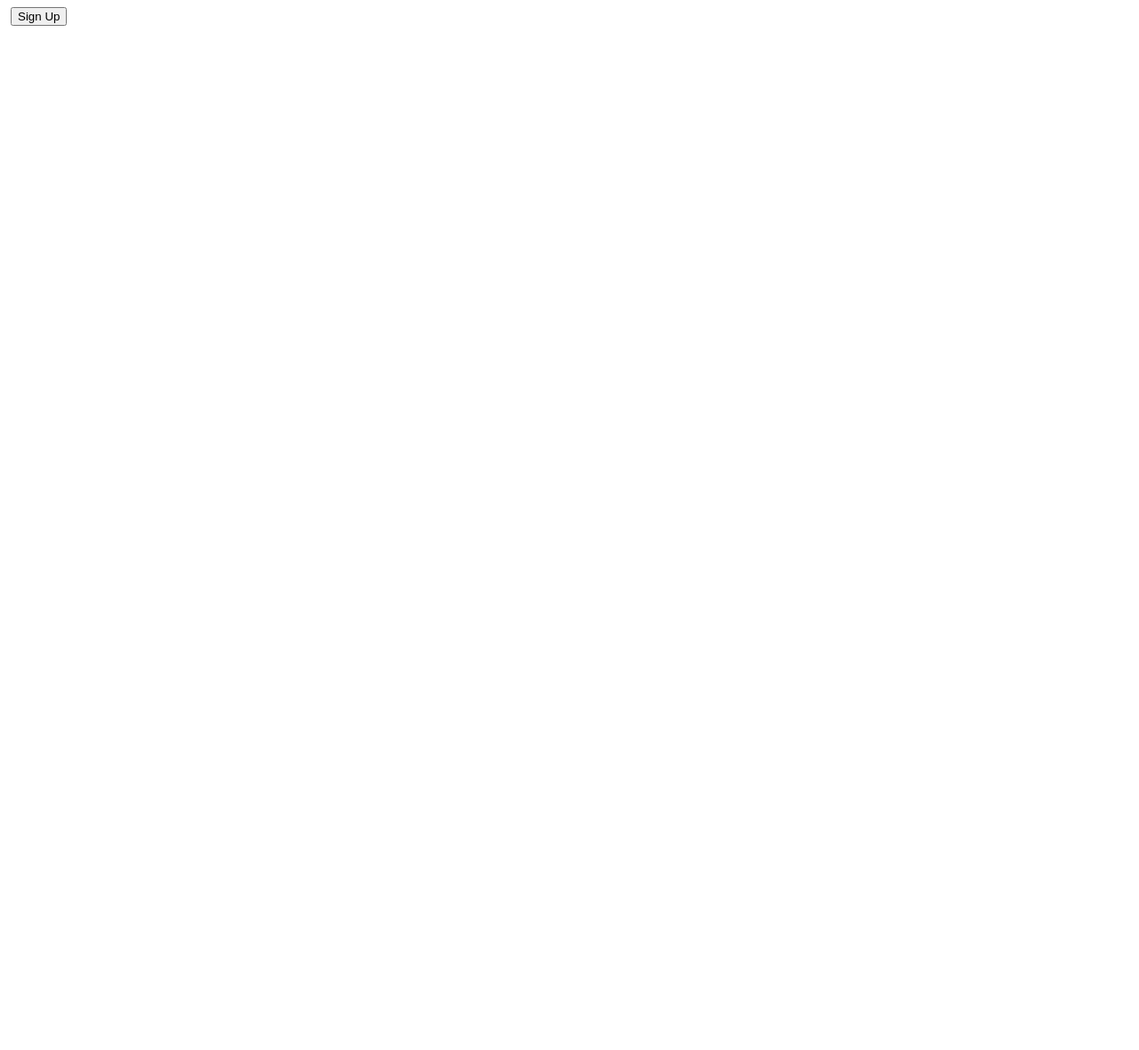
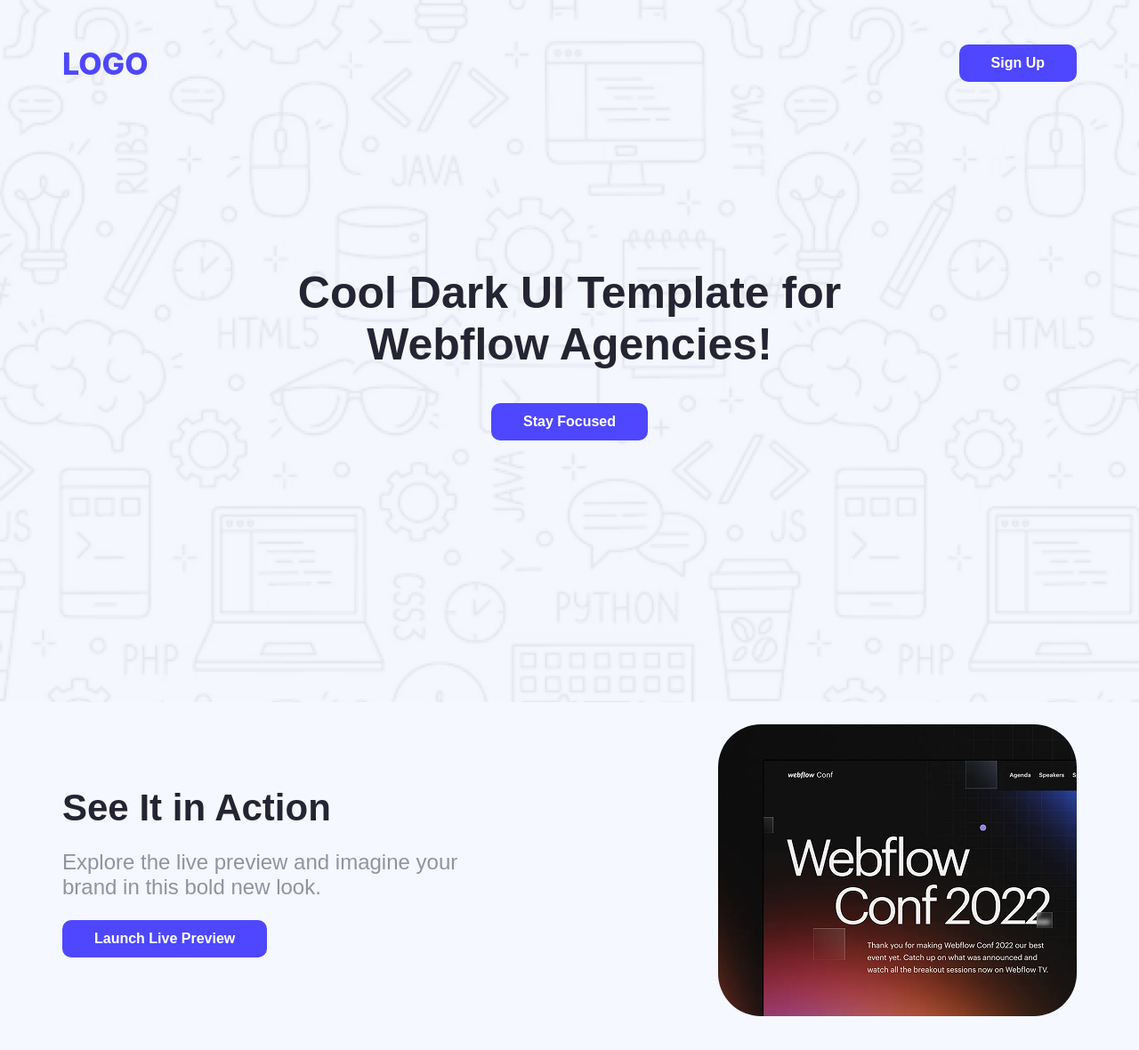
Before and after one commit to Aklima773/webflow_agency, a plain HTML site: page index.html in a window 1280 px wide. Shown: the whole page at 89% size. Before the commit the page ends 800 px from the top, so only its background shows below. Drawn offline with Linux system fonts and the light colour scheme.

Commit message:
Header Part And Action Part Added

```diff
--- a/index.html
+++ b/index.html
@@ -3,19 +3,54 @@
 <head>
     <meta charset="UTF-8">
     <meta name="viewport" content="width=device-width, initial-scale=1.0">
+    <link rel="stylesheet" href="./style/style.css">
+    <link href="https://fonts.googleapis.com/css2?family=Poppins:wght@400;600&display=swap" rel="stylesheet">
+
     <title>Webflow Agency</title>
 </head>
 <body>
-    <header>
-           <!-- Navbar section -->
+    <header class="hero-section">
+        <div class="hero-body">
+                <!-- navbar section -->
+                 <nav class="navbar">
+                    <div class="logo">LOGO</div>
+                       <button class="btn btnsign">Sign Up</button>
+                 </nav>
 
-           <nav>
-            <img src="" alt="">
-            <button>Sign Up</button>
-           </nav>
+                 <!-- hero section Content -->
+                <div class="hero-content">
+                  <h1>Cool Dark UI Template for<br>Webflow Agencies!</h1>
+                  <button class="btn btnstay">Stay Focused</button>
+
+                </div>
+
+        </div>
     </header>
+
+
     <main>
 
+        <!-- Start Action Section -->
+
+        <div class="action-section">
+
+            <div class="action-body">
+               <!-- left side -->
+            <div class="action-left">
+                 <h1>See It in Action</h1>
+                 <p>Explore the live preview and imagine your<br> brand in this bold new look.</p>
+                 <button class="btn btnlaunch">Launch Live Preview</button>
+            </div>
+
+            <!-- right side -->
+
+            <div class="action-right">
+                <img src="./Assets/wc-mini.png" alt="">
+            </div>
+</div>
+        </div>
+
+         <!-- End Action Section -->
     </main>
 
     <footer>
--- /dev/null
+++ b/style/style.css
@@ -0,0 +1,117 @@
+*{
+    margin: 0;
+    padding: 0;
+    box-sizing: border-box;
+    font-family: "Raleway", sans-serif;
+
+
+}
+
+body{
+    background-color:#F5F8FF ;
+}
+
+.hero-section{
+     background-image: url(../Assets/Hero-bg.png);
+     background-size: cover;
+     display: flex;
+     align-items: center;
+     justify-content: center;
+}
+
+.hero-body{
+  max-width: 1140px;
+  height: 789px;
+  width: 100%;
+
+}
+
+
+.navbar{
+    display: flex;
+    justify-content: space-between;
+    align-items: center;
+    padding-top: 50px;
+    padding-bottom: 50px;
+
+
+}
+
+.logo{
+    font-family:"Inter", sans-serif;
+    font-weight: 800;
+    font-size: 34px;
+    color: #4E47FF;
+}
+
+.btn{
+
+    font-size: 16px;
+    font-weight: 600;
+    color:#FFFFFF;
+    padding: 12px 36px;
+    background-color: #4E47FF;
+    border-radius: 10px;
+    border: none;
+    cursor: pointer;
+    transition: background-color 0.5s ease, transform 0.5s ease;
+}
+
+.hero-content{
+    max-width: 905px;
+
+    font-size: 25px;
+    font-weight: 700;
+    text-align: center;
+    color:#252432;
+    margin-top: 158px;
+    margin-left: 258px;
+    margin-right: 258px;
+}
+
+
+.hero-content h1{
+    margin-bottom: 37px;
+}
+.btn:hover{
+     background-color: yellowgreen;
+     color: black;
+     transform: scale(1.06,1.06);
+}
+
+.action-section{
+    width: 100%;
+    display: flex;
+    justify-content: center;
+    margin-top: 25px;
+    margin-bottom: 116px;
+
+}
+
+.action-body{
+    display: flex;
+    align-items: center;
+    justify-content: space-between;
+    width: 100%;
+    max-width: 1140px;
+    gap: 220px;
+}
+
+.action-right img{
+
+    border-radius: 48px;
+}
+.action-left h1{
+    font-size: 42px;
+    font-weight: 700;
+    color: #252432;
+    margin-bottom: 23px;
+
+}
+
+.action-left p{
+    font-size: 24px;
+    color: #25243279;
+    font-weight: 300;
+    margin-bottom: 23px;
+}
```
Also changed, not shown: Assets/webflow_agency.jpg (added), Assets/webflow_agency.jpg.png (added).
